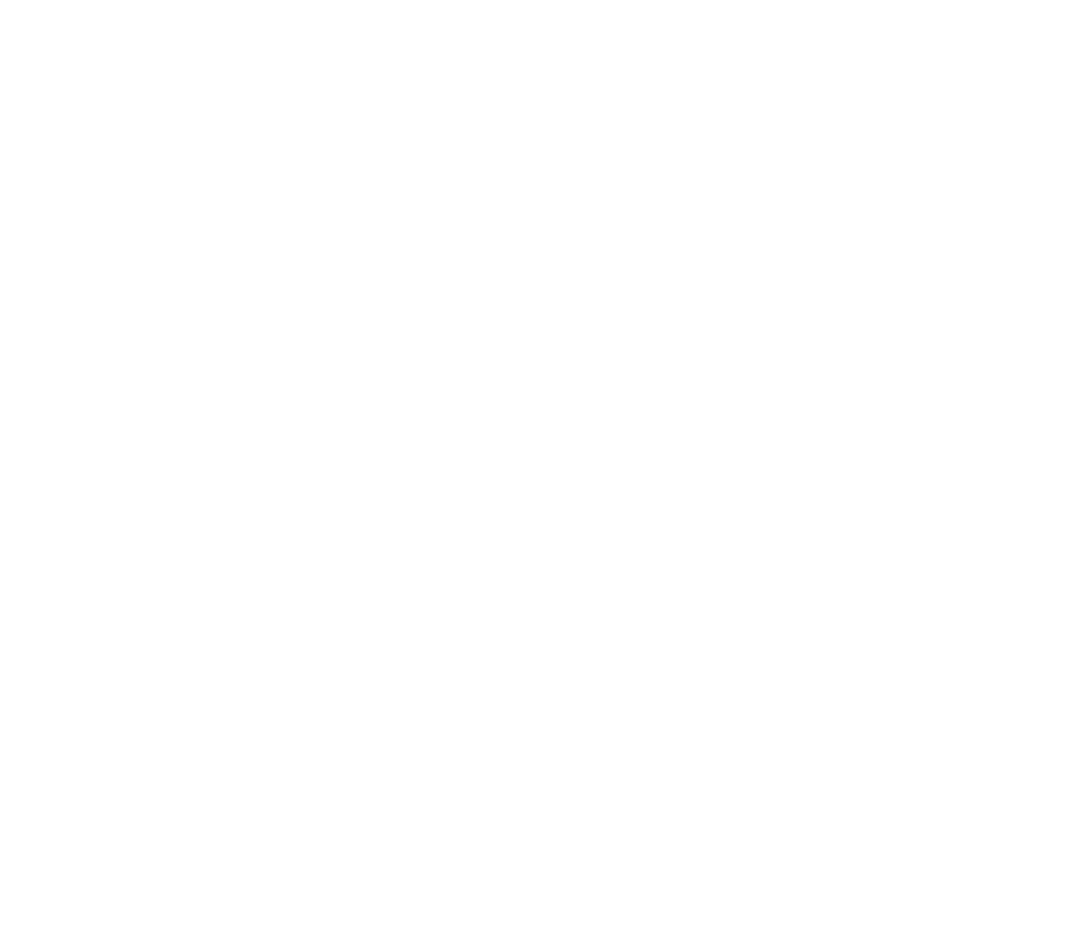
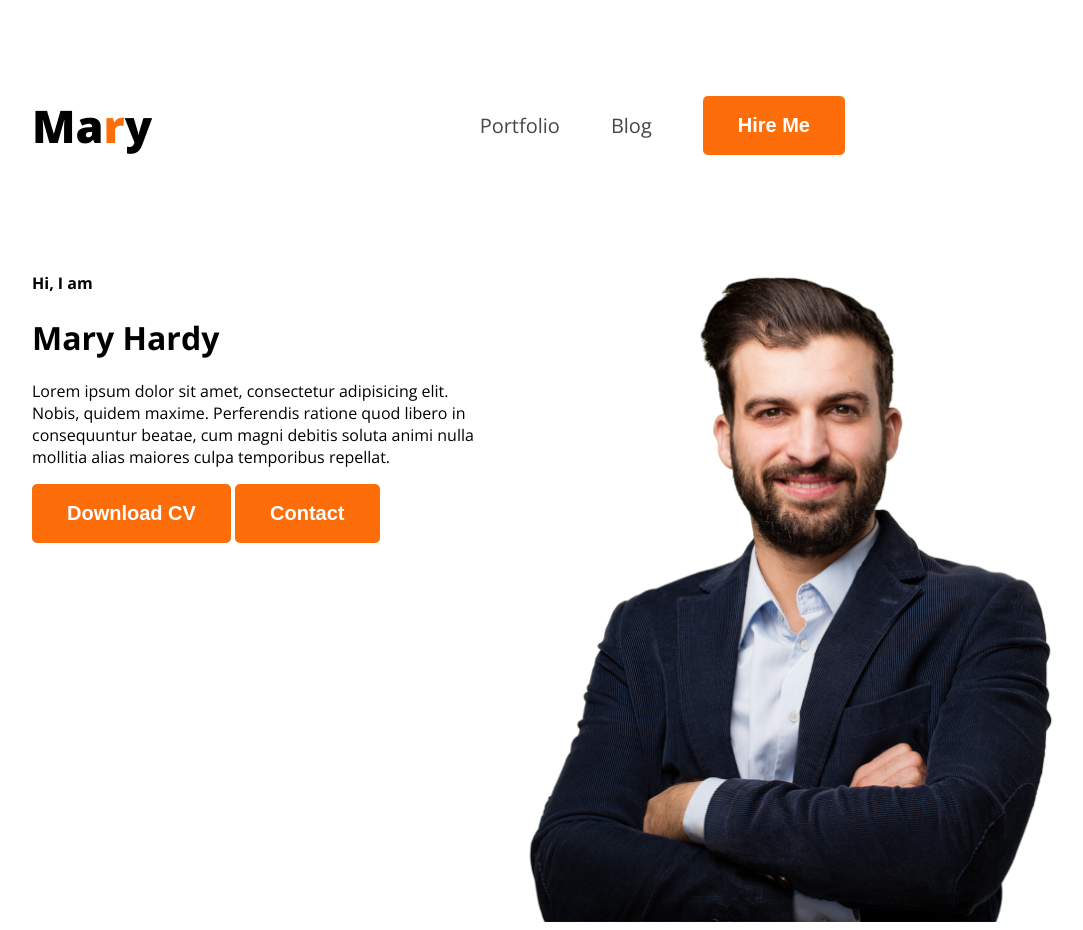
Before and after one commit to JerinOnTheXplore/web-developer-portfolio, a plain HTML site: page index.html in a window 1280 px wide. Shown: the whole page, without its empty margins (176-1259 px from the left). Before the commit the page ends 800 px from the top, so only its background shows below. Drawn offline with nearby package versions, Linux system fonts and the light colour scheme.

Commit message:
added style

```diff
--- a/index.html
+++ b/index.html
@@ -4,10 +4,34 @@
     <meta charset="UTF-8">
     <meta name="viewport" content="width=device-width, initial-scale=1.0">
     <title>Web Developer Portfolio</title>
+    <link rel="preconnect" href="https://fonts.googleapis.com">
+<link rel="preconnect" href="https://fonts.gstatic.com" crossorigin>
+<link href="https://fonts.googleapis.com/css2?family=Open+Sans:ital,wght@0,300..800;1,300..800&display=swap" rel="stylesheet">
+    <link rel="stylesheet" href="styles/portfolio.css">
 </head>
-<body>
+<body class="open-sans-normal">
     <header>
+<nav>
+    <h3 class="nav-title">Ma<span class="text-primary">r</span>y</h3>
+    <ul>
+        <li><a class="dark-2" href="">Portfolio</a></li>
+        <li><a class="dark-2" href="">Blog</a></li>
+        <li><a href=""><button class="btn-primary">Hire Me</button></a></li>
+    </ul>
+</nav>
+<div class="banner">
+    <div class="banner-content">
+        <h4 class="banner-greetings">Hi, I am</h4>
+        <h1 class="banner-title">Mary Hardy</h1>
+        <p class="banner-descrip">
+            Lorem ipsum dolor sit amet, consectetur adipisicing elit. Nobis, quidem maxime. Perferendis ratione quod libero in consequuntur beatae, cum magni debitis soluta animi nulla mollitia alias maiores culpa temporibus repellat.
+        </p>
+        <button class="btn-primary">Download CV</button>
+        <button class="btn-primary">Contact</button>
 
+    </div>
+    <img class="banner-profile-pic" src="images/hardy.png" alt="">
+</div>
     </header>
     <main>
 
--- /dev/null
+++ b/styles/portfolio.css
@@ -0,0 +1,70 @@
+
+
+.open-sans-normal {
+  font-family: "Open Sans", serif;
+  font-optical-sizing: auto;
+  font-style: normal;
+  font-variation-settings:
+    "wdth" 100;
+}
+/* shared style */
+.text-primary{
+    color:#FD6E0A
+}
+
+/* Nav styles */
+nav{
+    display: flex;
+    align-items: center;
+    justify-content: space-between;
+    margin: 50px 200px;
+}
+.nav-title{
+    font-weight: 800;
+    font-size: 45px;
+}
+nav ul{
+    display: flex;
+    align-items: center;
+}
+nav ul li{
+    list-style: none;
+    margin-right: 51px;
+}
+nav li a{
+    text-decoration: none;
+    font-size: 20px;
+}
+.dark-2{
+    color:#474747;
+}
+.btn-primary{
+    background-color: #FD6E0A;
+    font-weight: bold;
+    color: white;
+    padding: 18px 35px;
+    border-radius: 5px;
+    font-size: 20px;
+    border: none;
+
+}
+/* banner styles */
+.banner{
+    display: flex;
+    justify-content: space-between;
+    margin: 0 35px 0 200px;
+}
+.banner-content{
+    max-width: 580px;
+}
+.banner-greeting{
+    font-size: 45px;
+    font-weight: 600;
+}
+.banner-title{
+    font-weight: bold;
+    font-size: 600;
+}
+.banner-profile-pic{
+    width: 580px;
+}
```
